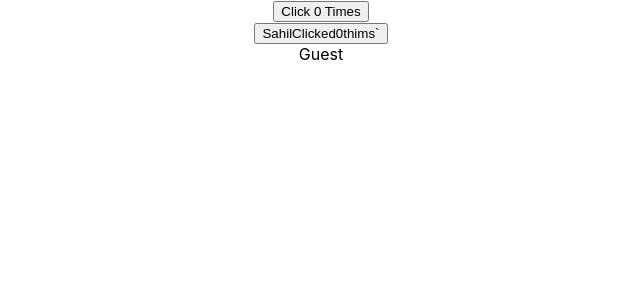
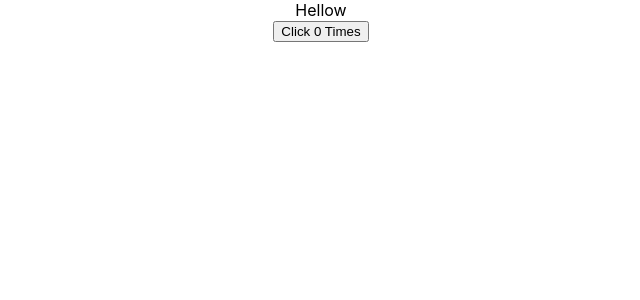
Before and after one commit to saahilch/Aa, a React (Create React App) app: page / in a window 1280 px wide. Shown: the top 300 px of the page, without its empty margins (319-959 px from the left). Built offline with nearby package versions, Linux system fonts and the light colour scheme.

Commit message:
sixt commit

```diff
--- a/src/App.js
+++ b/src/App.js
@@ -23,15 +23,31 @@ import './App.css'
 // import Hero from "./Components/Hero";
 // import ErrorBoundry from "./ErrorBoundry";
 import Clickcounter from "./Components/Clickcounter";
-import HouverCounter from "./Components/HouverCounter";
-import User from "./Components/User";
+// import HouverCounter from "./Components/HouverCounter";
+// import User from "./Components/User";
+import Cunter from "./Components/Cunter";
+import { UserProvider } from "./Components/UserContext";
+//import ComponentC from "./Components/ComponentC";
+import ComponentD from "./Components/ComponentD";
 class App extends Component{
   render(){
     return(
       <div className="App">
-        <Clickcounter/>
+<UserProvider value='sahil'>
+<ComponentD/>
+
+</UserProvider>
+
+
+        {/* Here we Use Render prop pattern childern porp pattern */}
+        < Cunter render={(count,incrementCount)=>(
+          <Clickcounter count={count}incrementCount={incrementCount}/>
+        )}/>
+
+
+        {/* <Clickcounter/>
         <HouverCounter/>
-        <User name={(isLoggedin)=>isLoggedin ?'Sahil':'Guest'}/>
+        <User name={(isLoggedin)=>isLoggedin ?'Sahil':'Guest'}/> */}
         {/* <ErrorBoundry>
         <Hero heroName='Batman'/>
         <Hero heroName='Superman'/>
--- /dev/null
+++ b/src/Components/ComponentD.js
@@ -0,0 +1,20 @@
+import React, { Component } from 'react'
+import { UserConsumer } from './UserContext'
+
+ class ComponentD extends Component {
+  render() {
+    return (
+
+        <UserConsumer>
+            {
+                (UserName)=>{
+                    return<div>Hellow</div>
+                }
+            }
+        </UserConsumer>
+
+    )
+  }
+}
+
+export default ComponentD
--- /dev/null
+++ b/src/Components/Cunter.js
@@ -0,0 +1,28 @@
+import React, { Component } from 'react'
+
+ class Cunter extends Component {
+    constructor(props) {
+        super(props)
+
+        this.state = {
+          count: 0
+
+        }
+      }
+      incrementCount = () => {
+        this.setState(prevState => {
+          return { count: prevState.count + 1 }
+        })
+      }
+
+
+  render() {
+    return (
+      <div>
+      {this.props.render(this.state.count,this.incrementCount)}
+      </div>
+    )
+  }
+}
+
+export default Cunter
--- a/src/Components/HouverCounter.js
+++ b/src/Components/HouverCounter.js
@@ -2,14 +2,14 @@ import React, { Component } from 'react'
 import UpdatedComonent from './withCounter'
 //When Mouse Points to the word it automatically increments
  class HouverCounter extends Component {
-    constructor(props) {
-        super(props)
+    // constructor(props) {
+    //     super(props)
 
-        this.state = {
-          count : 0
+    //     this.state = {
+    //       count : 0
 
-        }
-      }
+    //     }
+    //   }
       incrementCount =()=>{
           this.setState(prevState=>{
               return { count: prevState.count + 1 }
--- /dev/null
+++ b/src/Components/UserContext.js
@@ -0,0 +1,8 @@
+import React from "react";
+
+const UserContext=React.createContext()
+
+const UserProvider =UserContext.Provider
+const UserConsumer=UserContext.Consumer
+
+export {UserProvider,UserConsumer}
```
Also changed, not shown: src/Components/ComponentA.js (added), src/Components/ComponentB.js (added), src/Components/ComponentC.js (added), 1 other file (tests, documents, lock files or other folders).
